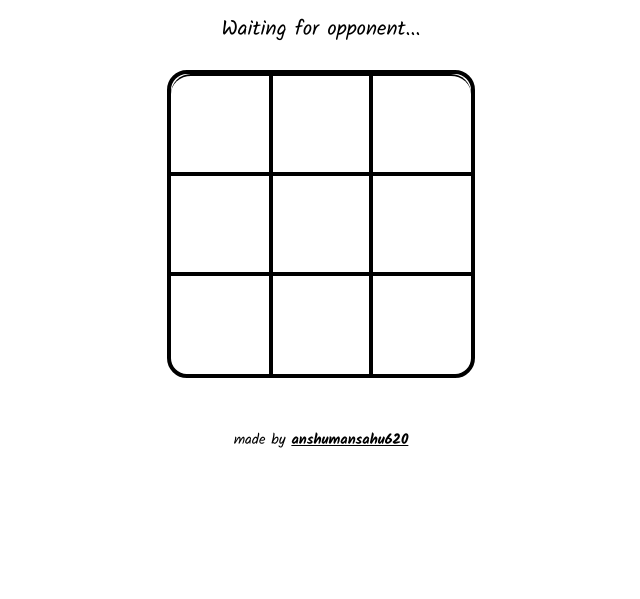
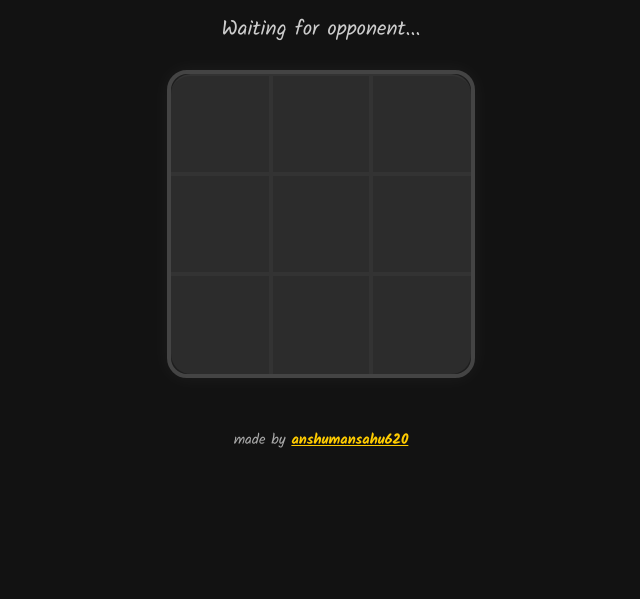
Before and after one commit to anshumansahu620/socketiotictactoe, a website: page public/index.html in a window 1280 px wide. Shown: the part 241-840 px from the top of the page, without its empty margins (319-959 px from the left). Drawn offline with nearby package versions, Linux system fonts and the light colour scheme; no server answers.

Commit message:
style modified

```diff
--- a/public/style.css
+++ b/public/style.css
@@ -4,8 +4,8 @@ body {
   display: grid;
   place-content: center;
   text-align: center;
-  background-color: #fff;
-  color: #000;
+  background-color: #121212;
+  color: #ffffff;
   font-family: "Kalam", cursive;
   min-height: 100vh;
   margin: 0;
@@ -17,12 +17,14 @@ h2 {
   font-weight: 800;
   text-decoration: underline;
   margin-bottom: 0.5rem;
+  color: #ffcc00;
 }
 
 h3 {
   font-weight: 400;
   font-size: 1.3rem;
   margin-bottom: 1.5rem;
+  color: #cccccc;
 }
 
 .container {
@@ -33,26 +35,29 @@ h3 {
   margin-bottom: 2rem;
   border-radius: 20px;
   overflow: hidden;
-  border: 4px solid black;
+  border: 4px solid #444;
+  box-shadow: 0 0 20px rgba(255, 255, 255, 0.05);
+  background-color: #1e1e1e;
 }
 
 .box {
   height: 100px;
   width: 100px;
-  border: 2px solid black;
+  border: 2px solid #333;
   display: flex;
   align-items: center;
   justify-content: center;
   font-weight: bold;
   font-size: 30px;
-  color: #000;
-  background-color: #fff;
-  transition: background-color 0.2s ease;
+  color: #ffffff;
+  background-color: #2c2c2c;
+  transition: background-color 0.2s ease, transform 0.1s ease;
   cursor: pointer;
 }
 
 .box:hover {
-  background-color: #eee;
+  background-color: #3a3a3a;
+  transform: scale(1.05);
 }
 
 .one,
@@ -90,21 +95,23 @@ h3 {
 }
 
 .winner {
-  background-color: gold !important;
+  background-color: #00c853 !important;
+  color: #000;
 }
 
 h4 {
   font-weight: 400;
   font-size: 0.9rem;
+  color: #aaaaaa;
 }
 
 h4 a {
-  color: black;
+  color: #ffcc00;
   font-weight: bold;
   text-decoration: underline;
   transition: color 0.3s ease;
 }
 
 h4 a:hover {
-  color: #666;
+  color: #ffd700;
 }
```
